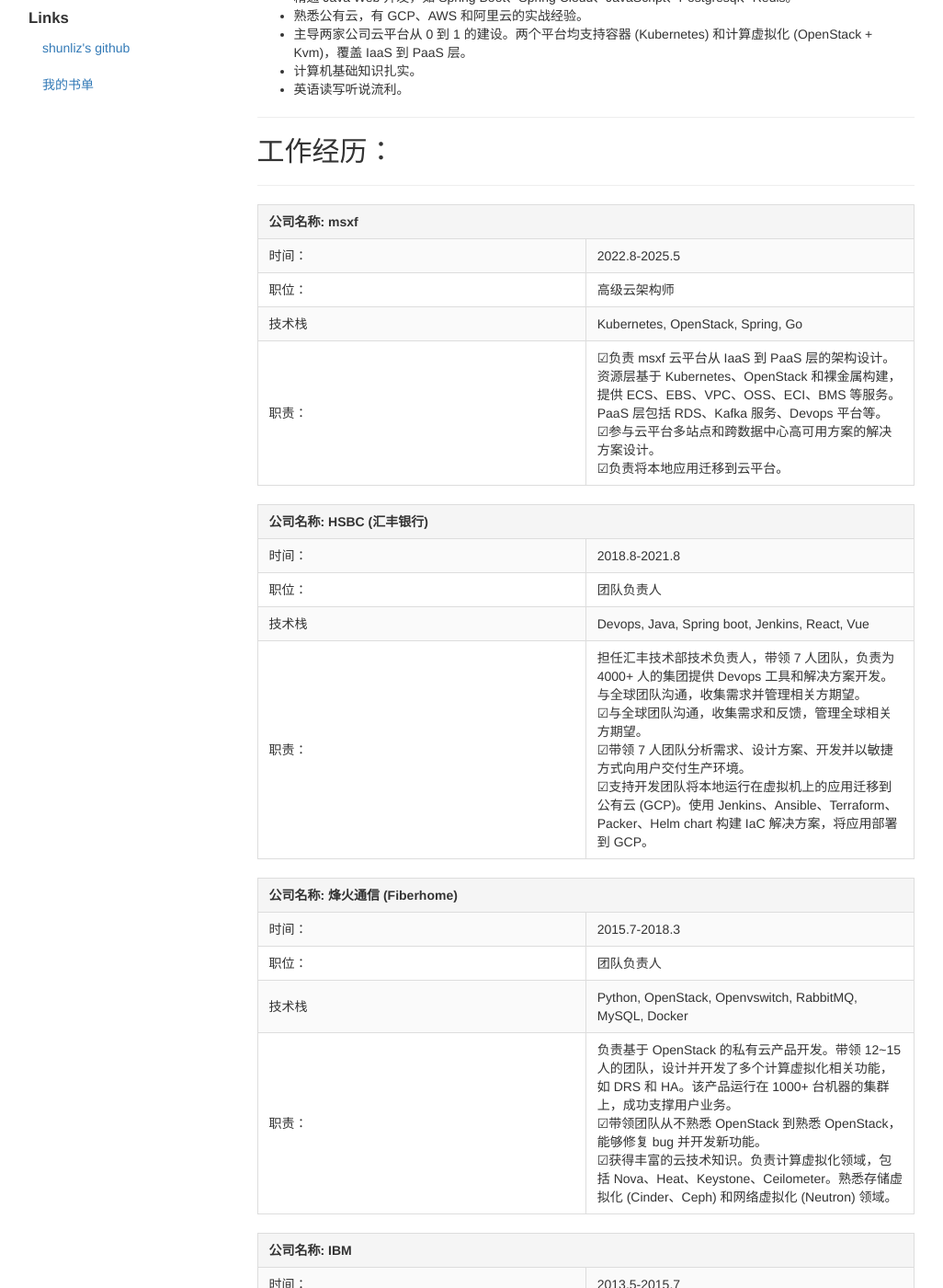
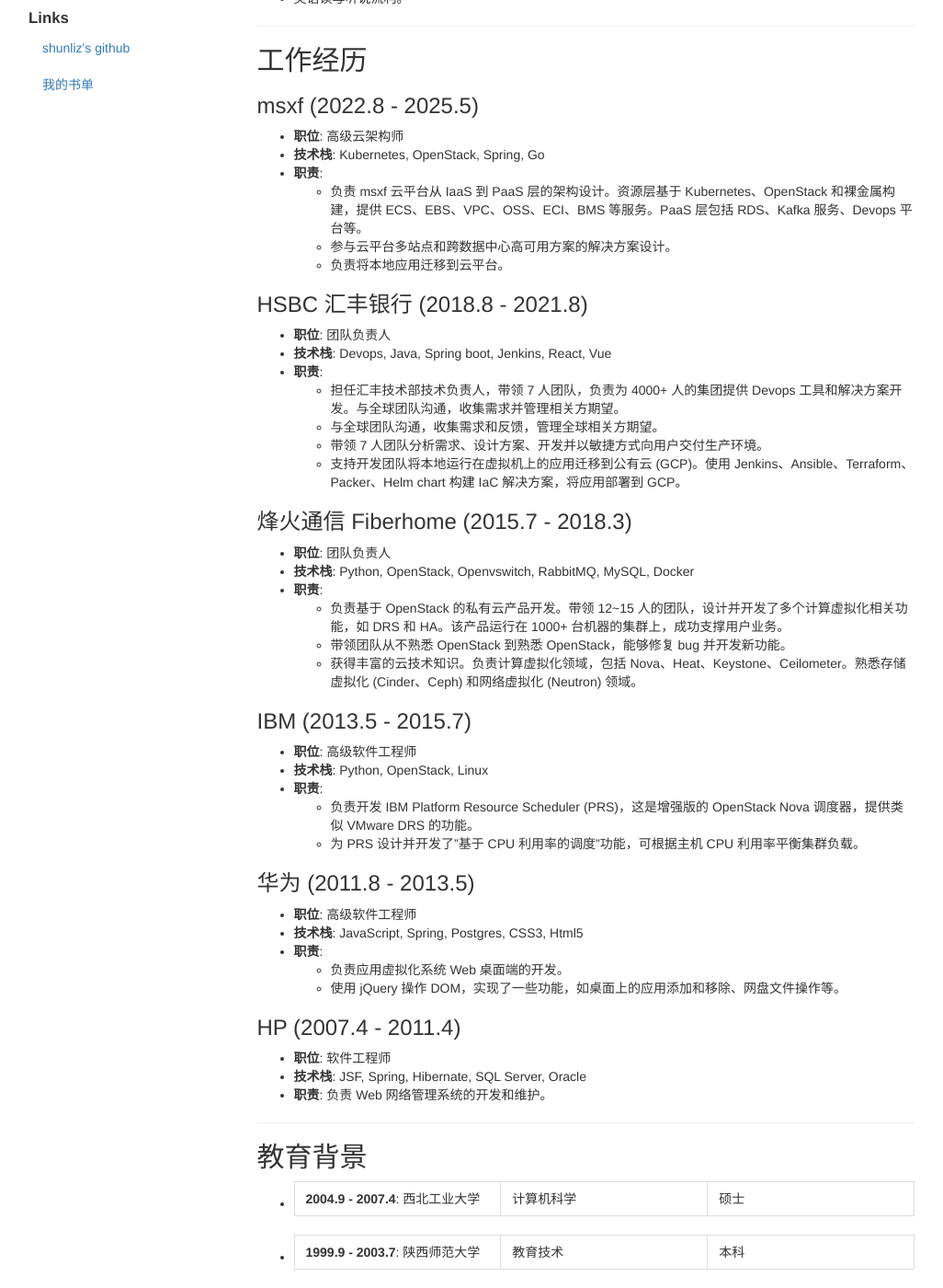
Before and after one commit to shunliz/shunliz.github.io, a Jekyll site: the page built from about_cn.md, in a window 1280 px wide and 1400 px high, scrolled down 658 px. Shown: the whole window at 92% size, without its empty margins (127-1153 px from the left). Built offline with Jekyll 4.4.1, drawn with Linux system fonts in a browser that asks for light colours; some of the changed text lies outside the part shown.

Commit message:
重构工作经历为markdown列表格式

```diff
--- a/about_cn.md
+++ b/about_cn.md
@@ -10,191 +10,83 @@
 
 ------
 
-| Steven Zhou (周顺利)                                         | 性别: 男                                                |
-| ------------------------------------------------------------ | ---------------------------------------------------- |
-| 邮箱                                                       | zsl6658@126.com                                      |
-| 电话                                                        | 请发邮件或加微信，我会告诉你 |
-| 微信                                                       | shunliz                                              |
-| QQ                                                           | 57575233                                             |
+**Steven Zhou (周顺利)** - 男
 
- [github](https://github.com/shunliz)
- [知乎](https://www.zhihu.com/people/zsl6658)
- [抖音](zsl20650)
- [小红书]()
- [视频号]()
- [CSDN](http://blog.csdn.net/shatty)
- [LinkedIn](https://www.linkedin.com/in/steven-zhou-3285a351/?locale=zh)
- [bilibili](https://space.bilibili.com/205201715)
+- 邮箱: zsl6658@126.com
+- 电话: 请发邮件或加微信，我会告诉你
+- 微信: shunliz
+- QQ: 57575233
 
-***
+社交: [github](https://github.com/shunliz) | [知乎](https://www.zhihu.com/people/zsl6658) | [抖音](zsl20650) | [CSDN](http://blog.csdn.net/shatty) | [LinkedIn](https://www.linkedin.com/in/steven-zhou-3285a351/?locale=zh) | [bilibili](https://space.bilibili.com/205201715)
 
+---
 
 ### 一名软件工程师。曾任职于汇丰银行、IBM、华为、惠普。
-***
+
 - 精通 Java Web 开发，如 Spring Boot、Spring Cloud、JavaScript、Postgresql、Redis。
 - 熟悉公有云，有 GCP、AWS 和阿里云的实战经验。
 - 主导两家公司云平台从 0 到 1 的建设。两个平台均支持容器 (Kubernetes) 和计算虚拟化 (OpenStack + Kvm)，覆盖 IaaS 到 PaaS 层。
 - 计算机基础知识扎实。
 - 英语读写听说流利。
 
-***
+---
 
-## 工作经历：
-***
-<table>
-  <tr>
-    <th colspan="2">公司名称: 	msxf</th>
-  </tr>
-  <tr>
-    <td>时间：</td>
-    <td>2022.8-2025.5</td>
-  </tr>
-  <tr>
-    <td>职位：</td>
-    <td>高级云架构师</td>
-  </tr>
-  <tr>
-    <td>技术栈</td>
-    <td>Kubernetes, OpenStack, Spring, Go</td>
-  </tr>
-  <tr>
-    <td>职责：</td>
-    <td>☑负责 msxf 云平台从 IaaS 到 PaaS 层的架构设计。资源层基于 Kubernetes、OpenStack 和裸金属构建，提供 ECS、EBS、VPC、OSS、ECI、BMS 等服务。PaaS 层包括 RDS、Kafka 服务、Devops 平台等。<br>
-☑参与云平台多站点和跨数据中心高可用方案的解决方案设计。<br>
-☑负责将本地应用迁移到云平台。<br></td>
-  </tr>
-</table>
-<table>
-  <tr>
-    <th colspan="2">公司名称: HSBC (汇丰银行)</th>
-  </tr>
-  <tr>
-    <td>时间：</td>
-    <td>2018.8-2021.8</td>
-  </tr>
-  <tr>
-    <td>职位：</td>
-    <td>团队负责人</td>
-  </tr>
-  <tr>
-    <td>技术栈</td>
-    <td>Devops, Java, Spring boot, Jenkins, React, Vue </td>
-  </tr>
-  <tr>
-    <td>职责：</td>
-      <td>担任汇丰技术部技术负责人，带领 7 人团队，负责为 4000+ 人的集团提供 Devops 工具和解决方案开发。与全球团队沟通，收集需求并管理相关方期望。<br>
-☑与全球团队沟通，收集需求和反馈，管理全球相关方期望。<br>
-☑带领 7 人团队分析需求、设计方案、开发并以敏捷方式向用户交付生产环境。<br>
-☑支持开发团队将本地运行在虚拟机上的应用迁移到公有云 (GCP)。使用 Jenkins、Ansible、Terraform、Packer、Helm chart 构建 IaC 解决方案，将应用部署到 GCP。<br></td>
-  </tr>
-</table>
-<table>
-  <tr>
-    <th colspan="2">公司名称: 烽火通信 (Fiberhome)</th>
-  </tr>
-  <tr>
-    <td>时间：</td>
-    <td>2015.7-2018.3</td>
-  </tr>
-  <tr>
-    <td>职位：</td>
-    <td>团队负责人</td>
-  </tr>
-  <tr>
-    <td>技术栈</td>
-    <td>Python, OpenStack, Openvswitch, RabbitMQ, MySQL, Docker </td>
-  </tr>
-  <tr>
-    <td>职责：</td>
-      <td>负责基于 OpenStack 的私有云产品开发。带领 12~15 人的团队，设计并开发了多个计算虚拟化相关功能，如 DRS 和 HA。该产品运行在 1000+ 台机器的集群上，成功支撑用户业务。<br>
-☑带领团队从不熟悉 OpenStack 到熟悉 OpenStack，能够修复 bug 并开发新功能。<br>
-☑获得丰富的云技术知识。负责计算虚拟化领域，包括 Nova、Heat、Keystone、Ceilometer。熟悉存储虚拟化 (Cinder、Ceph) 和网络虚拟化 (Neutron) 领域。<br></td>
-  </tr>
-</table>
+## 工作经历
 
+### msxf (2022.8 - 2025.5)
+- **职位**: 高级云架构师
+- **技术栈**: Kubernetes, OpenStack, Spring, Go
+- **职责**:
+  - 负责 msxf 云平台从 IaaS 到 PaaS 层的架构设计。资源层基于 Kubernetes、OpenStack 和裸金属构建，提供 ECS、EBS、VPC、OSS、ECI、BMS 等服务。PaaS 层包括 RDS、Kafka 服务、Devops 平台等。
+  - 参与云平台多站点和跨数据中心高可用方案的解决方案设计。
+  - 负责将本地应用迁移到云平台。
 
-<table>
-  <tr>
-    <th colspan="2">公司名称: IBM</th>
-  </tr>
-  <tr>
-    <td>时间：</td>
-    <td>2013.5-2015.7</td>
-  </tr>
-  <tr>
-    <td>职位：</td>
-    <td>高级软件工程师</td>
-  </tr>
-  <tr>
-    <td>技术栈</td>
-    <td>Python, OpenStack, Linux </td>
-  </tr>
-  <tr>
-    <td>职责：</td>
-      <td>
-☑负责开发 IBM Platform Resource Scheduler (PRS)，这是增强版的 OpenStack Nova 调度器，提供类似 VMware DRS 的功能。<br>
-☑为 PRS 设计并开发了"基于 CPU 利用率的调度"功能，可根据主机 CPU 利用率平衡集群负载。<br></td>
-  </tr>
-</table>
+### HSBC 汇丰银行 (2018.8 - 2021.8)
+- **职位**: 团队负责人
+- **技术栈**: Devops, Java, Spring boot, Jenkins, React, Vue
+- **职责**:
+  - 担任汇丰技术部技术负责人，带领 7 人团队，负责为 4000+ 人的集团提供 Devops 工具和解决方案开发。与全球团队沟通，收集需求并管理相关方期望。
+  - 与全球团队沟通，收集需求和反馈，管理全球相关方期望。
+  - 带领 7 人团队分析需求、设计方案、开发并以敏捷方式向用户交付生产环境。
+  - 支持开发团队将本地运行在虚拟机上的应用迁移到公有云 (GCP)。使用 Jenkins、Ansible、Terraform、Packer、Helm chart 构建 IaC 解决方案，将应用部署到 GCP。
 
-<table>
-  <tr>
-    <th colspan="2">公司名称: 华为</th>
-  </tr>
-  <tr>
-    <td>时间：</td>
-    <td>2011.8-2013.5</td>
-  </tr>
-  <tr>
-    <td>职位：</td>
-    <td>高级软件工程师</td>
-  </tr>
-  <tr>
-    <td>技术栈</td>
-    <td>JavaScript, Spring, Postgres, CSS3, Html5 </td>
-  </tr>
-  <tr>
-    <td>职责：</td>
-      <td>
-☑负责应用虚拟化系统 Web 桌面端的开发。<br>
-☑使用 jQuery 操作 DOM，实现了一些功能，如桌面上的应用添加和移除、网盘文件操作等。<br></td>
-  </tr>
-</table>
+### 烽火通信 Fiberhome (2015.7 - 2018.3)
+- **职位**: 团队负责人
+- **技术栈**: Python, OpenStack, Openvswitch, RabbitMQ, MySQL, Docker
+- **职责**:
+  - 负责基于 OpenStack 的私有云产品开发。带领 12~15 人的团队，设计并开发了多个计算虚拟化相关功能，如 DRS 和 HA。该产品运行在 1000+ 台机器的集群上，成功支撑用户业务。
+  - 带领团队从不熟悉 OpenStack 到熟悉 OpenStack，能够修复 bug 并开发新功能。
+  - 获得丰富的云技术知识。负责计算虚拟化领域，包括 Nova、Heat、Keystone、Ceilometer。熟悉存储虚拟化 (Cinder、Ceph) 和网络虚拟化 (Neutron) 领域。
 
-<table>
-  <tr>
-    <th colspan="2">公司名称: HP</th>
-  </tr>
-  <tr>
-    <td>时间：</td>
-    <td>2007.4-2011.4</td>
-  </tr>
-  <tr>
-    <td>职位：</td>
-    <td>软件工程师</td>
-  </tr>
-  <tr>
-    <td>技术栈</td>
-    <td>JSF, Spring, Hibernate, SQL Server, Oracle </td>
-  </tr>
-  <tr>
-    <td>职责：</td>
-      <td>
-☑负责 Web 网络管理系统的开发和维护。</td>
-  </tr>
-</table>
-***
+### IBM (2013.5 - 2015.7)
+- **职位**: 高级软件工程师
+- **技术栈**: Python, OpenStack, Linux
+- **职责**:
+  - 负责开发 IBM Platform Resource Scheduler (PRS)，这是增强版的 OpenStack Nova 调度器，提供类似 VMware DRS 的功能。
+  - 为 PRS 设计并开发了"基于 CPU 利用率的调度"功能，可根据主机 CPU 利用率平衡集群负载。
 
-## 教育背景：
-***
+### 华为 (2011.8 - 2013.5)
+- **职位**: 高级软件工程师
+- **技术栈**: JavaScript, Spring, Postgres, CSS3, Html5
+- **职责**:
+  - 负责应用虚拟化系统 Web 桌面端的开发。
+  - 使用 jQuery 操作 DOM，实现了一些功能，如桌面上的应用添加和移除、网盘文件操作等。
 
-| **时间**        | **学校名称**                 | **专业**            | **学位**      |
-| --------------- | ----------------------------------- | -------------------- | --------------- |
-| 2004,9 - 2007,4 | 西北工业大学 | 计算机科学     | 硕士   |
-| 1999,9-2003,7   | 陕西师范大学           | 教育技术 | 本科 |
+### HP (2007.4 - 2011.4)
+- **职位**: 软件工程师
+- **技术栈**: JSF, Spring, Hibernate, SQL Server, Oracle
+- **职责**: 负责 Web 网络管理系统的开发和维护。
 
-## 其他：
-***
+---
+
+## 教育背景
+
+- **2004.9 - 2007.4**: 西北工业大学 | 计算机科学 | 硕士
+- **1999.9 - 2003.7**: 陕西师范大学 | 教育技术 | 本科
+
+---
+
+## 其他
 
 - 为两家公司构建了私有云平台
 - 拥有一个 1.4k star 的 github 仓库
```
Also changed, not shown: about.md (+58 -173 lines).
